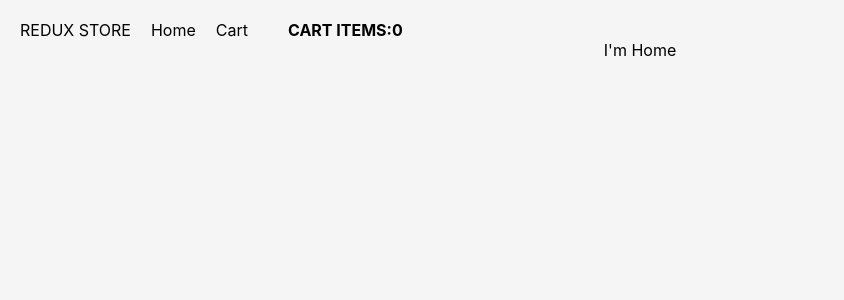
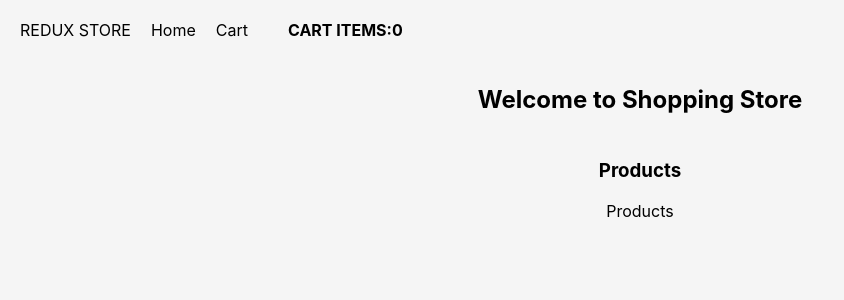
Before and after one commit to beingnikil07/Shopping_Cart-Redux, a React (Create React App) app: page / in a window 1280 px wide. Shown: the top 300 px of the page, without its empty margins (0-844 px from the left). Built offline with nearby package versions, Linux system fonts and the light colour scheme; no server answers.

Commit message:
Fetching data from api

```diff
--- /dev/null
+++ b/src/Components/Products.jsx
@@ -0,0 +1,24 @@
+import { React, useEffect, useState } from 'react'
+
+const Products = () => {
+    const [products, setProducts] = useState([]);
+    useEffect(() => {
+        const fetchProducts = async () => {
+            //Hum yha api ko fetch ke through fetch krr rhe hai
+            let res = await fetch('https://fakestoreapi.com/products');
+            //Fetch humko string mai data deta hai ,so i have to convert it to json.
+            const data = await res.json();
+            console.log(data);
+        }
+        //calling function
+        fetchProducts();
+    }, [])
+
+    return (
+        <div>
+            Products
+        </div>
+    )
+}
+
+export default Products
--- a/src/Pages/Home.jsx
+++ b/src/Pages/Home.jsx
@@ -1,9 +1,14 @@
-import React from 'react'
+import React from 'react';
+import Products from '../Components/Products';
 
 const Home = () => {
   return (
     <div>
-       I'm Home
+      <h2 className='heading'>Welcome to Shopping Store</h2>
+      <section>
+        <h3>Products</h3>
+        <Products />
+      </section>
     </div>
   )
 }
```
